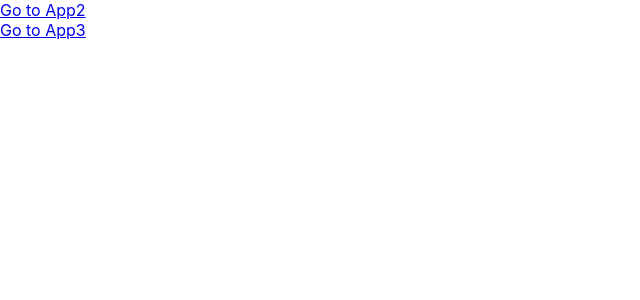
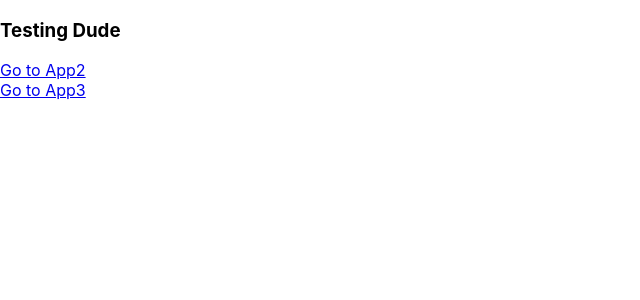
Before and after one commit to FahadAbdulQayyum/Practice, a React (Create React App) app: page / in a window 1280 px wide. Shown: the top 300 px of the page, without its empty margins (0-640 px from the left). Built offline with nearby package versions, Linux system fonts and the light colour scheme.

Commit message:
heading added to realize the changed updated on live

```diff
--- a/src/App.js
+++ b/src/App.js
@@ -7,7 +7,7 @@ import App3 from './App3'
 const App = () => {
   return (
     <div>
-      {/* <h3>Testing Dude</h3> */}
+      <h3>Testing Dude</h3>
       <BrowserRouter>
         <Routes>
           <Route path={'/App2'} element={<App2 />} />
```
